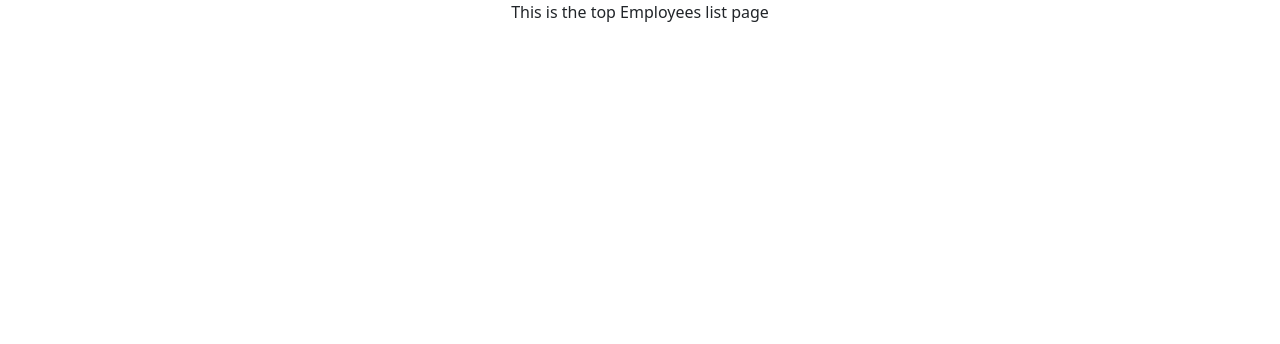
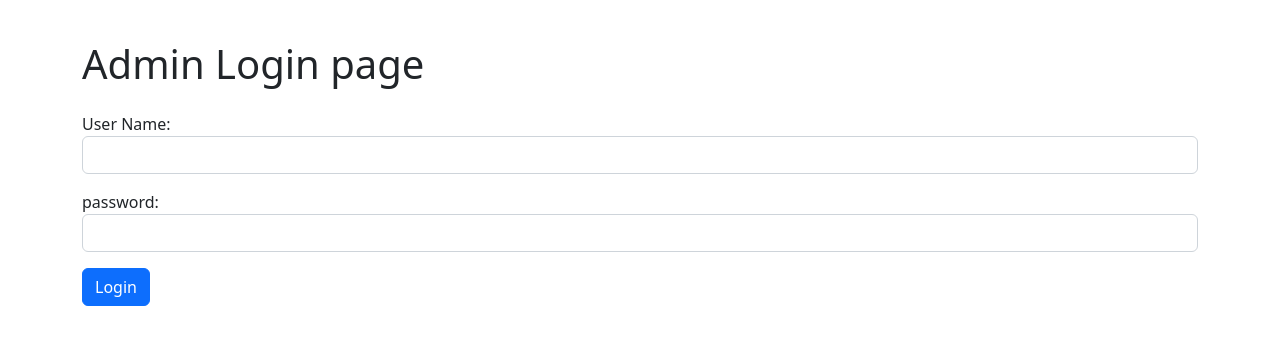
Before and after one commit to krishnanunnijp/Nest-angular-app, an Angular app: page / in a window 1280 px wide. Shown: the top 344 px of the page. Built offline with nearby package versions, Linux system fonts and the light colour scheme.

Commit message:
admin page completed

```diff
--- /dev/null
+++ b/src/app/admin-login/admin-login.component.html
@@ -0,0 +1,22 @@
+<div class="container">
+    <div class="row">
+        <div class="col col-12 col-sm-12 col-md-12 col-lg-12 col-xl-12 col-xxl-12">
+            <div class="row g-3 mt-4">
+                <div class="col col-12 col-sm-12 col-md-12 col-lg-12 col-xl-12 col-xxl-12">
+                    <h1>Admin Login page</h1>
+                </div>
+                <div class="col col-12 col-sm-12 col-md-12 col-lg-12 col-xl-12 col-xxl-12">
+                    <label for="username" class="label-control">User Name:</label>
+                    <input name="username" [(ngModel)]="username" type="text" class="form-control">
+                </div>
+                <div class="col col-12 col-sm-12 col-md-12 col-lg-12 col-xl-12 col-xxl-12">
+                    <label for="password" class="label-control">password:</label>
+                    <input name="password" [(ngModel)]="password" type="text" class="form-control">
+                </div>
+                <div class="col col-12 col-sm-12 col-md-12 col-lg-12 col-xl-12 col-xxl-12">
+                    <button (click)="readData()" class="btn btn-primary">Login</button>
+                </div>
+            </div>
+        </div>
+    </div>
+</div>
--- /dev/null
+++ b/src/app/admin-login/admin-login.component.ts
@@ -0,0 +1,28 @@
+import { Component } from '@angular/core';
+import { Router } from '@angular/router';
+
+@Component({
+  selector: 'app-admin-login',
+  templateUrl: './admin-login.component.html',
+  styleUrls: ['./admin-login.component.css']
+})
+export class AdminLoginComponent {
+  username = ""
+  password = ""
+  constructor(private route: Router) {
+  }
+  data: any = {}
+  readData = () => {
+    this.data = {
+      "username": this.username,
+      "password": this.password
+    }
+    if (this.data.username == "admin" && this.data.password == "nestdigital") {
+      this.route.navigate(['/home'])
+    } else {
+      alert("invalid login")
+    }
+  }
+
+
+}
```
Also changed, not shown: src/app/app.module.ts (+11 -3 lines), src/app/admin-login/admin-login.component.css (added).
